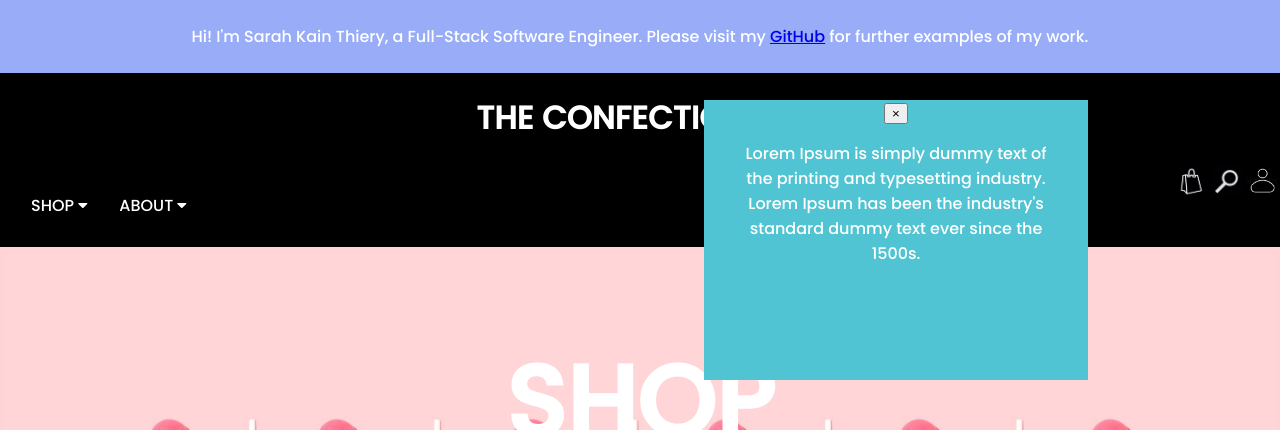
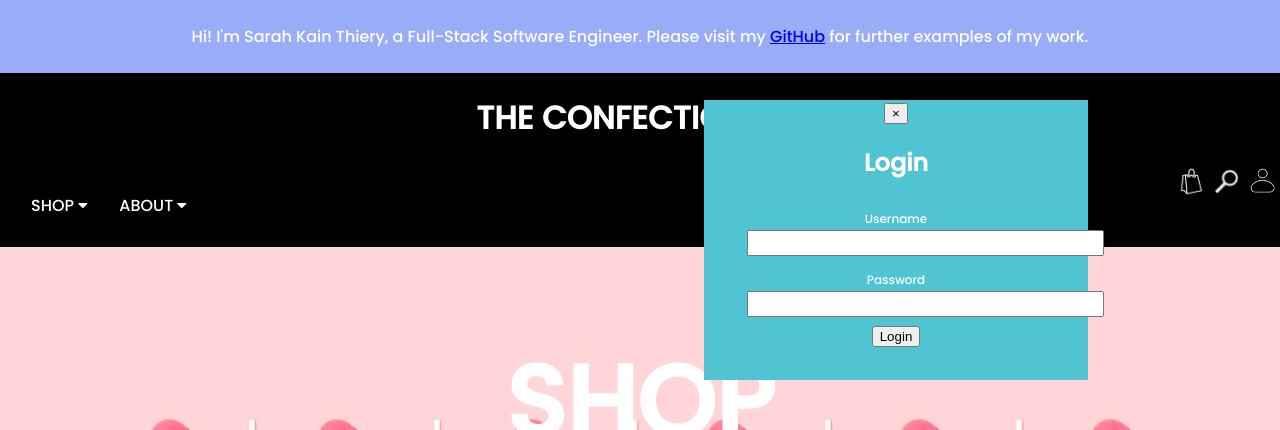
Before and after one commit to svthiery/confectionery-frontend, a React (Create React App) app: page / in a window 1280 px wide. Both pictures are taken after a click on the picture 1262 px from the left and 181 px from the top of the page. Shown: the top 430 px of the page. Built offline with nearby package versions, Linux system fonts and the light colour scheme; no server answers.

Commit message:
Add login form

```diff
--- a/src/components/App.js
+++ b/src/components/App.js
@@ -103,7 +103,9 @@ function App() {
         />
         <Login
         showLoginModal={showLoginModal}
-        setShowLoginModal={setShowLoginModal} />
+        setShowLoginModal={setShowLoginModal}
+        setCurrentUser={setCurrentUser}
+        />
         <Signup showSignupModal={showSignupModal} />
         <Search showSearchModal={showSearchModal} />
         <Switch>
--- a/src/components/Login.js
+++ b/src/components/Login.js
@@ -1,55 +1,111 @@
+import { useEffect, useState } from "react";
 import { AnimatePresence, motion } from "framer-motion";
 
-function Login({showLoginModal, setShowLoginModal}) {
-    const toRender = showLoginModal ? (<div className="login-modal"><AnimatePresence>
+function Login({ showLoginModal, setShowLoginModal, setCurrentUser }) {
+
+    const [formData, setFormData] = useState({
+        username: "",
+        password: "",
+      });
+
+      function handleChange(e) {
+        setFormData({ ...formData, [e.target.name]: e.target.value });
+      }
+
+      function handleSubmit(e) {
+        e.preventDefault();
+        // TODO: login the user
+        // POST /login
+        fetch("https://gentle-depths-95024.herokuapp.com/login", {
+          method: "POST",
+          headers: {
+            "Content-Type": "application/json",
+          },
+          body: JSON.stringify(formData),
+        })
+          .then((r) => r.json())
+          .then((user) => {
+            // use the response to set state
+            setCurrentUser(user);
+          });
+      }
+
+  const toRender = showLoginModal ? (
+    <div className="login-modal">
+      <AnimatePresence>
         {showLoginModal && (
           <div className="px-5 fixed h-full w-full flex items-center justify-center top-0 left-0">
             <motion.div
               initial={{ y: 50, opacity: 0 }}
               animate={{
                 y: 0,
-            opacity: 1
+                opacity: 1,
               }}
               exit={{
                 y: -50,
-            opacity: 0
+                opacity: 0,
               }}
               transition={{ type: "spring", bounce: 0, duration: 0.4 }}
               className="absolute z-10 p-5 bg-indigo-600 h-auto w-full max-w-md rounded text-white"
             >
               <button
-            onClick={() => setShowLoginModal((showLoginModal) => !showLoginModal)}
+                onClick={() =>
+                  setShowLoginModal((showLoginModal) => !showLoginModal)
+                }
                 className="absolute top-0 right-0 -mt-4 -mr-4 bg-white text-indigo-600 border border-indigo-600 h-8 w-8 block mb-2 rounded-full"
               >
                 &times;
               </button>
               <div className="login-modal-content">
-            <p>
-                Lorem Ipsum is simply dummy text of the printing and typesetting
-                industry. Lorem Ipsum has been the industry's standard dummy text
-                ever since the 1500s.
-            </p>
+                <form onSubmit={handleSubmit} autoComplete="off">
+                  <h2>Login</h2>
+                  <div className="username-div">
+                    <label className="login-form-label">Username </label>
+                    <br></br>
+                    <input
+                        className="login-input"
+                        type="text"
+                        name="username"
+                        value={formData.username}
+                        onChange={handleChange}
+                    />
+                  </div>
+                  <div className="password-div">
+                    <label className="login-form-label">Password </label>
+                    <br></br>
+                    <input
+                        className="login-input"
+                        type="password"
+                        name="password"
+                        value={formData.password}
+                        onChange={handleChange}
+                    />
+                  </div>
+                  <input type="submit" value="Login" />
+                </form>
               </div>
             </motion.div>
             <motion.div
               initial={{ opacity: 0 }}
               animate={{
-            opacity: 1
+                opacity: 1,
               }}
               exit={{
-            opacity: 0
+                opacity: 0,
               }}
               transition={{ type: "spring", bounce: 0, duration: 0.2 }}
-          onClick={() => setShowLoginModal((showLoginModal) => !showLoginModal)}
+              onClick={() =>
+                setShowLoginModal((showLoginModal) => !showLoginModal)
+              }
               className="bg-transparent px-5 fixed h-full w-full flex items-center justify-center top-0 left-0"
             />
           </div>
         )}
-  </AnimatePresence></div>) : null
+      </AnimatePresence>
+    </div>
+  ) : null;
 
-    return (
-        toRender
-    );
+  return toRender;
 }
 
 export default Login;
--- a/src/index.css
+++ b/src/index.css
@@ -333,7 +333,8 @@ code {
   display: inline-block;
   font-size: 14px;
   font-weight: bold;
-  font-family: source-code-pro, Menlo, Monaco, Consolas, "Courier New";
+  /* font-family: source-code-pro, Menlo, Monaco, Consolas, "Courier New"; */
+  font-family: inherit;
 }
 
 .add-to-cart-div:hover .add-to-cart-btn {
@@ -466,6 +467,23 @@ input[type="checkbox"]:not(:checked) {
   color: white;
 }
 
+.login-form-label {
+  font-size: 12px;
+  text-align: left;
+}
+
+.login-input {
+  height: 20px;
+  font-size: 18px;
+  font-family: inherit;
+  color: gray;
+}
+
+.username-div,
+.password-div {
+  padding: 5px;
+}
+
 .signup-modal {
   box-sizing: border-box;
 }
```
Lines whose indentation alone changed are shown as unchanged.
